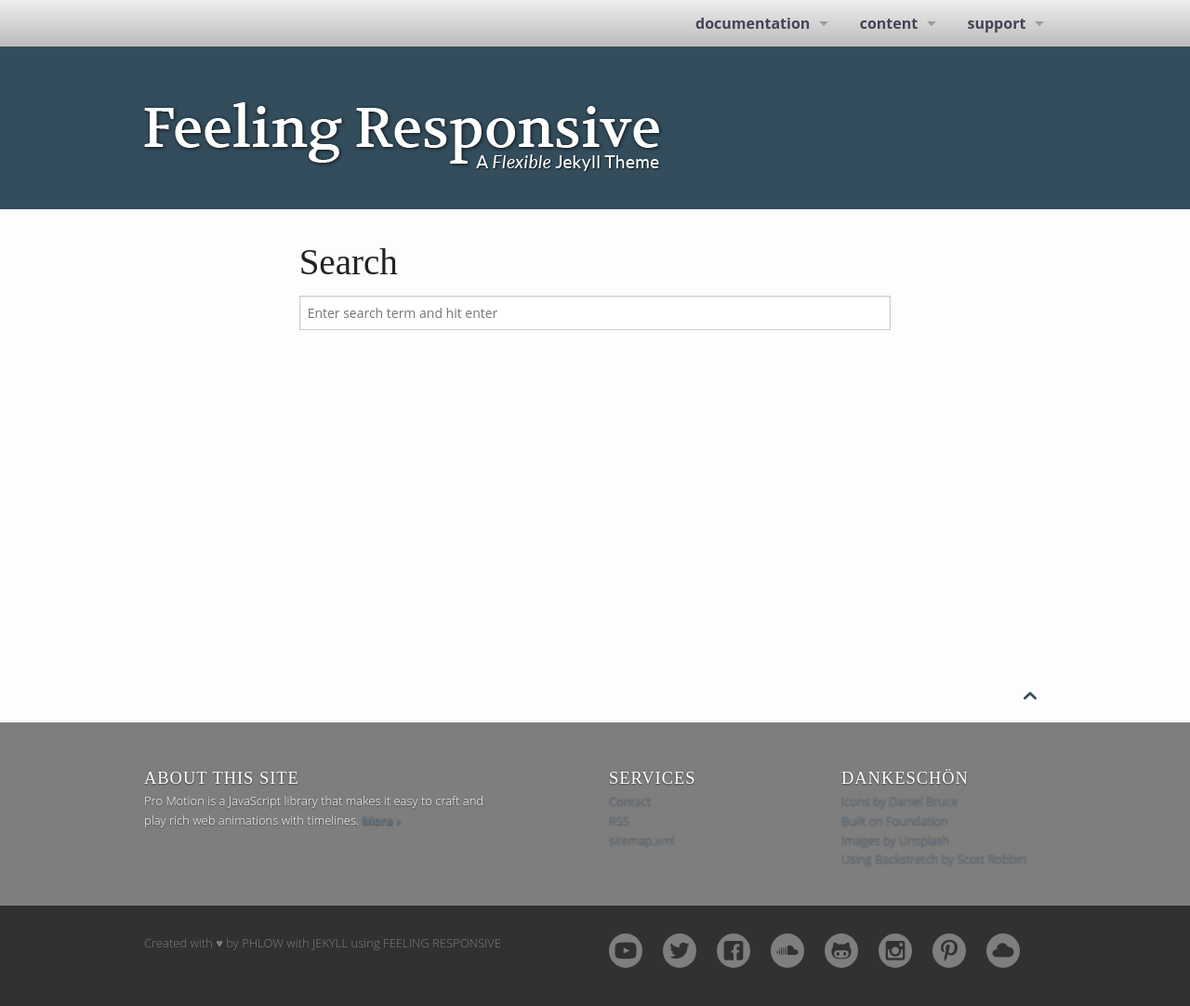
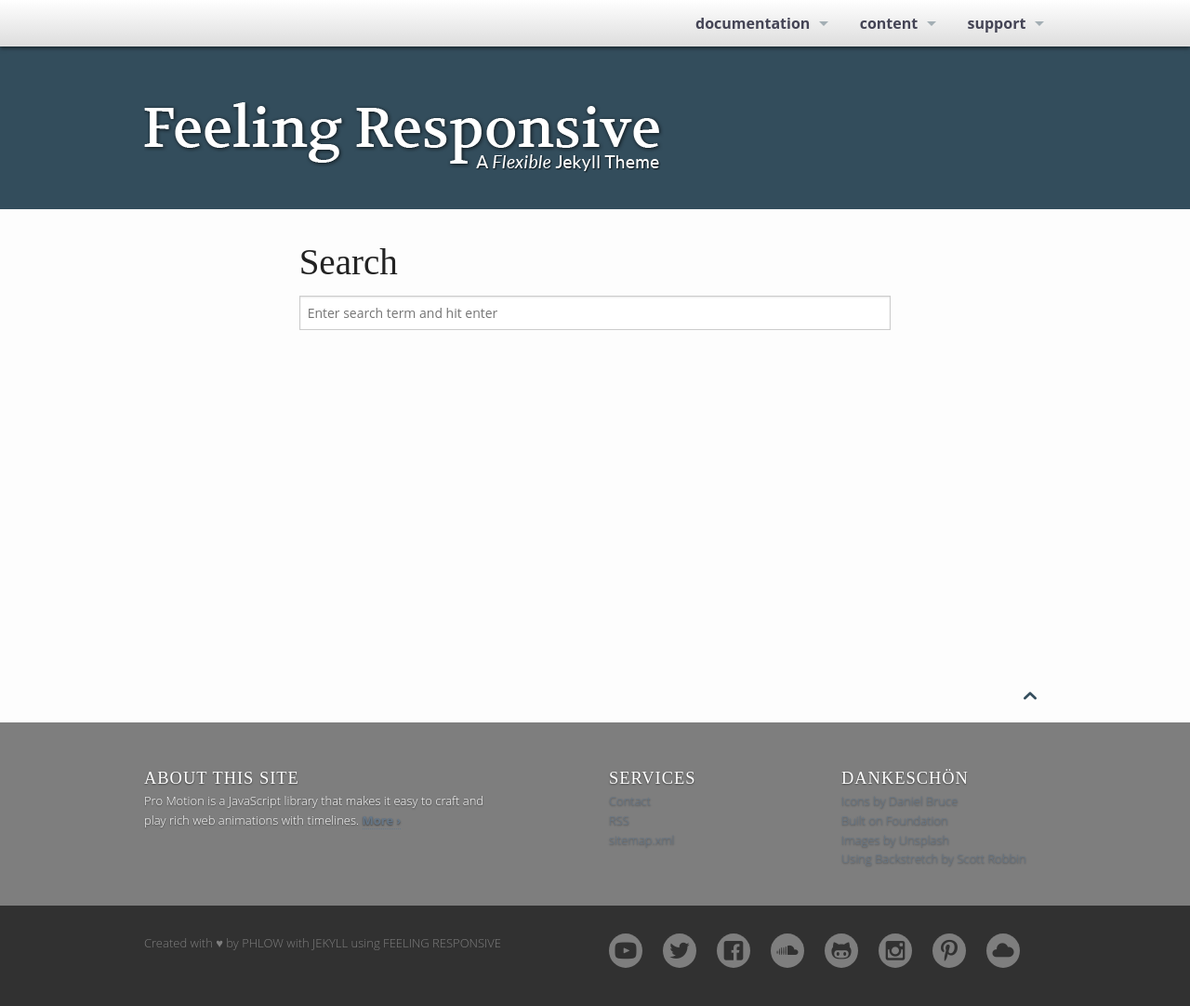
Before and after one commit to ProGraphics/prostyle.io, a Jekyll site: the page built from pages/search.md, in a window 1280 px wide. Shown: the whole page at 93% size. Built offline with Jekyll 4.4.1, drawn with Linux system fonts in a browser that asks for light colours.

Commit message:
Lighter top bar gradient

```diff
--- a/_sass/override-top-bar.scss
+++ b/_sass/override-top-bar.scss
@@ -14,10 +14,15 @@
 
 #navigation {
   background: #eee;
-	background: linear-gradient(top, #eee 0%, #bbb 100%);
-	background: -moz-linear-gradient(top, #eee 0%, #bbb 100%);
-	background: -webkit-linear-gradient(top, #eee 0%,#bbb 100%);
-	box-shadow: 0px 3px 3px rgba(0,0,0,0.5);
+	background: linear-gradient(top, #FFF 0%, #DDD 100%);
+	background: -moz-linear-gradient(top, #FFF 0%, #DDD 100%);
+	background: -webkit-linear-gradient(top, #FFF 0%,#DDD 100%);
+	box-shadow: 0px 2px 4px rgba(0,0,0,0.5);
+
+	//THE FOLLOWING THREE KEEP THE DROP SHADOW WHEN SCROLLED ALL THE WAY UP
+	position: relative;
+  z-index: 99;
+	&.fixed { position: fixed; }
 }
 
 .top-bar {
@@ -42,7 +47,7 @@
 			}
 
 			&:hover>a {
-				background: #CCC;
+				background: #EEE;
 			}
 		}
 	}
@@ -51,7 +56,7 @@
 		box-shadow: 3px 3px 3px rgba(0,0,0,0.5);
 
 		li {
-			background: rgba(200,200,200,0.95);
+			background: rgba(238,238,238,0.95);
 		}
 
 		li:not(.has-form):not(.active)>a:not(.button){
```
